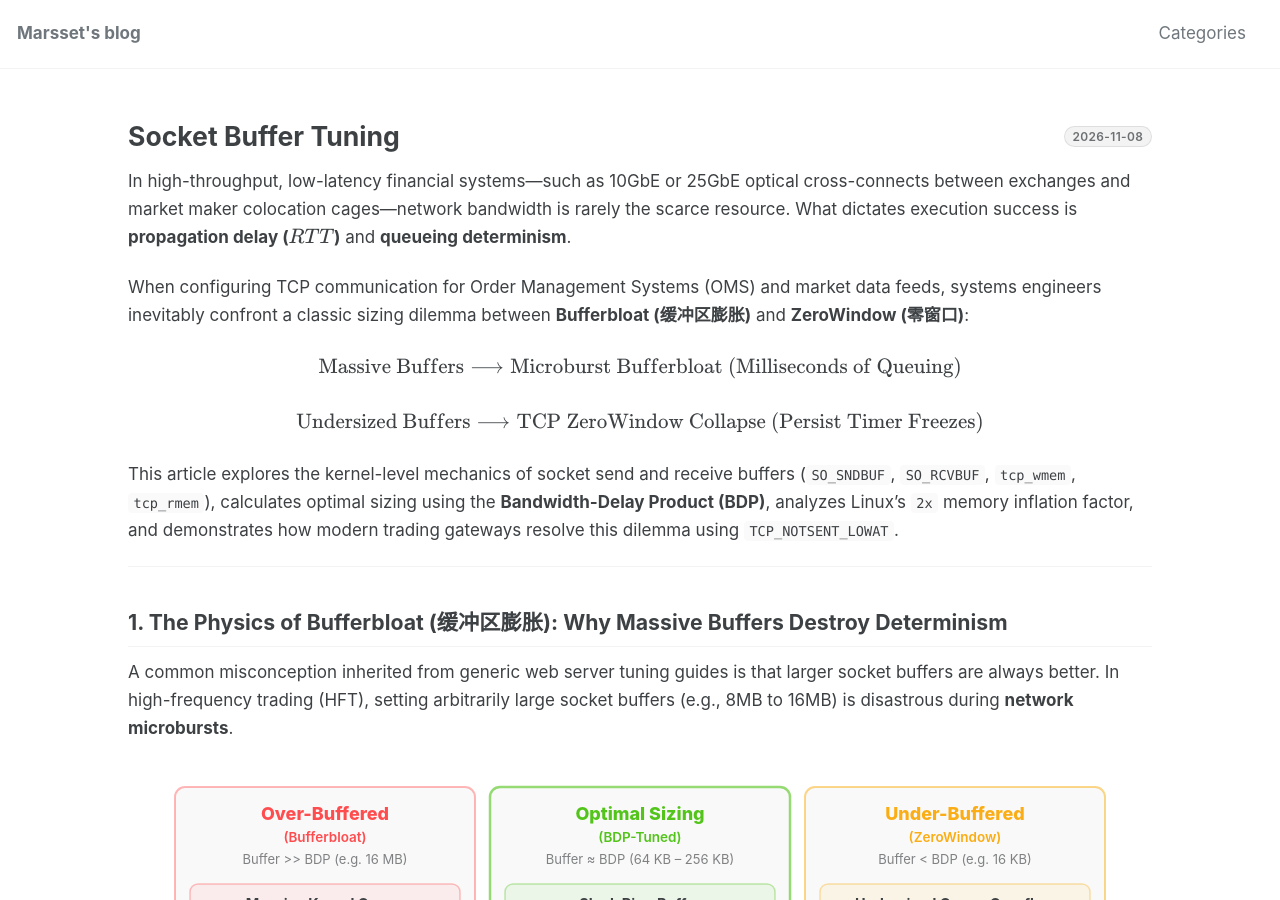
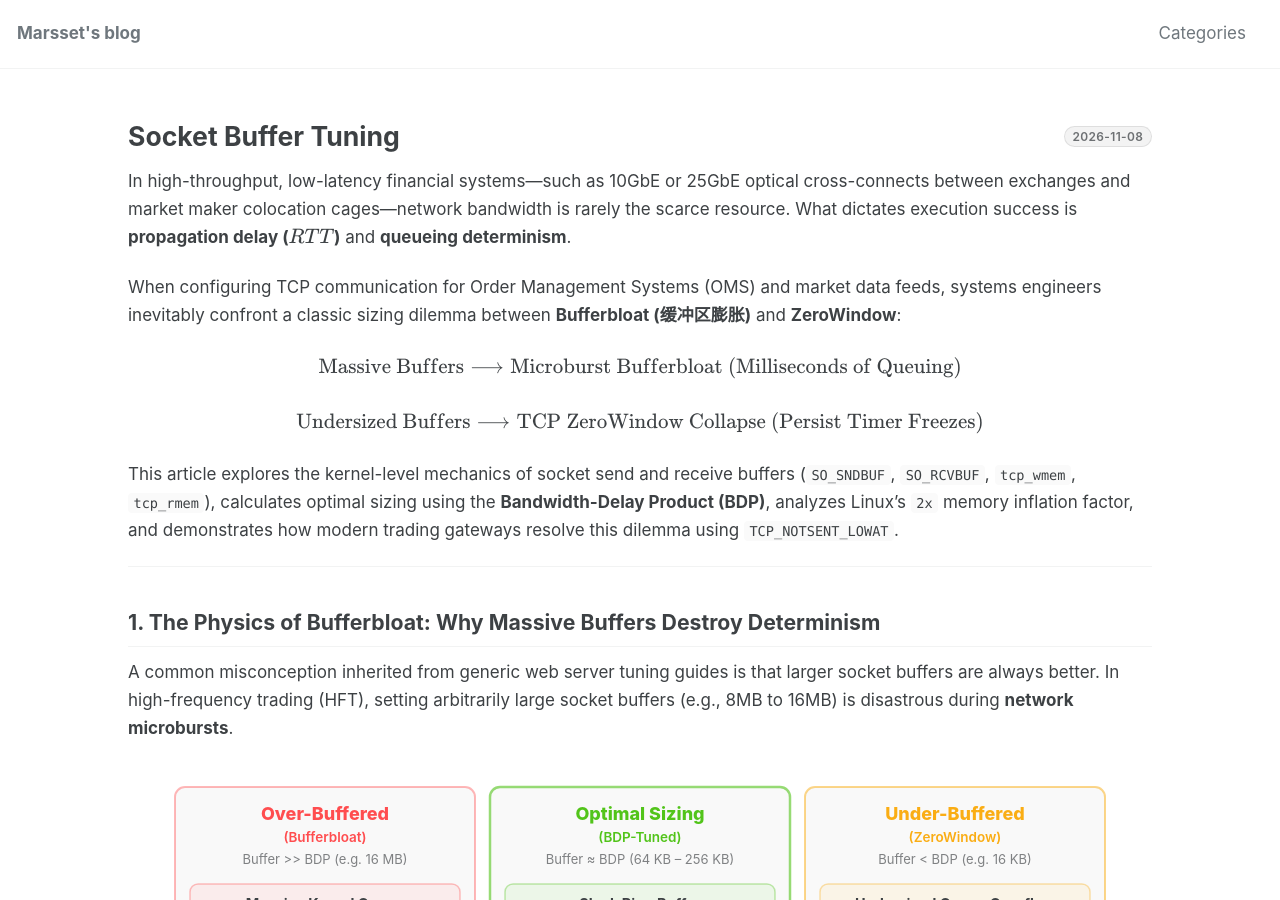
Before and after one commit to marsset/marsset.github.io, a Jekyll site: the page built from _posts/2026-11-08-socket-buffer-tuning.markdown, in a window 1280 px wide and 900 px high. Built offline with Jekyll 4.4.1, drawn with Linux system fonts in a browser that asks for light colours; cached includes are drawn as plain includes; formulas are drawn with MathJax 3.

Commit message:
Keep Chinese annotation only for first appearance of Bufferbloat

```diff
--- a/_posts/2026-11-08-socket-buffer-tuning.markdown
+++ b/_posts/2026-11-08-socket-buffer-tuning.markdown
@@ -10,7 +10,7 @@
 
 In high-throughput, low-latency financial systems—such as 10GbE or 25GbE optical cross-connects between exchanges and market maker colocation cages—network bandwidth is rarely the scarce resource. What dictates execution success is **propagation delay ($RTT$)** and **queueing determinism**.
 
-When configuring TCP communication for Order Management Systems (OMS) and market data feeds, systems engineers inevitably confront a classic sizing dilemma between **Bufferbloat (缓冲区膨胀)** and **ZeroWindow (零窗口)**:
+When configuring TCP communication for Order Management Systems (OMS) and market data feeds, systems engineers inevitably confront a classic sizing dilemma between **Bufferbloat (缓冲区膨胀)** and **ZeroWindow**:
 
 $$
 \text{Massive Buffers} \longrightarrow \text{Microburst Bufferbloat (Milliseconds of Queuing)}
@@ -24,7 +24,7 @@
 
 ---
 
-## 1. The Physics of Bufferbloat (缓冲区膨胀): Why Massive Buffers Destroy Determinism
+## 1. The Physics of Bufferbloat: Why Massive Buffers Destroy Determinism
 
 A common misconception inherited from generic web server tuning guides is that larger socket buffers are always better. In high-frequency trading (HFT), setting arbitrarily large socket buffers (e.g., 8MB to 16MB) is disastrous during **network microbursts**.
 
```
